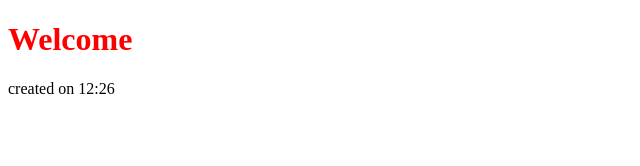
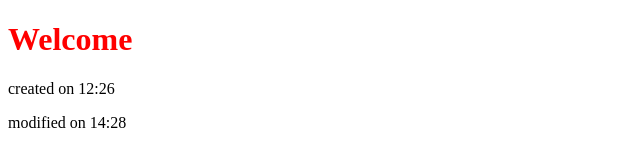
Before and after one commit to vivekduttamishra/git-test, a plain HTML site: page index.html in a window 1280 px wide. Shown: the whole page, without its empty margins (0-640 px from the left). Drawn offline with Linux system fonts and the light colour scheme.

Commit message:
index.html is modified

```diff
--- a/index.html
+++ b/index.html
@@ -12,6 +12,7 @@
 <body>
     <h1>Welcome</h1>
     <p>created on 12:26</p>
+    <p>modified on 14:28</p>
     <script src="app.js"></script>
 </body>
 
```
